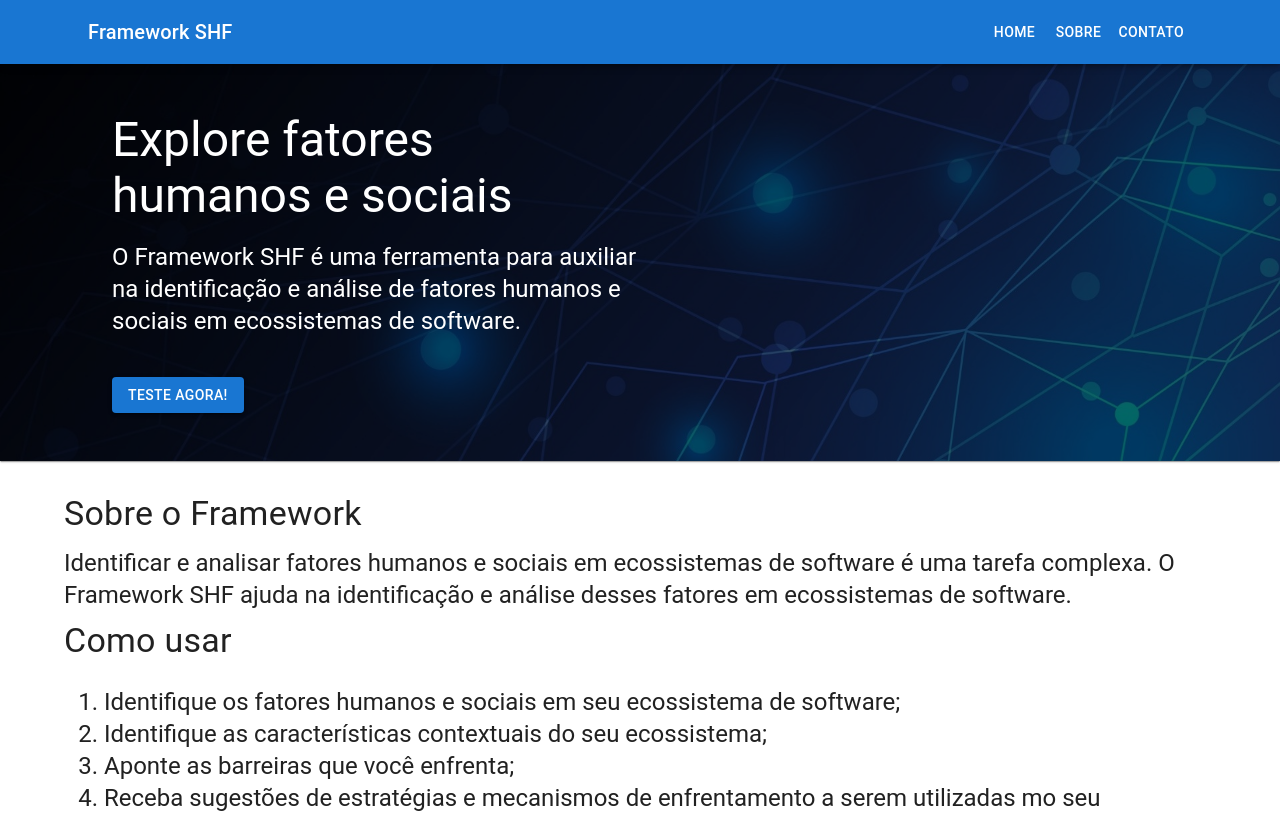
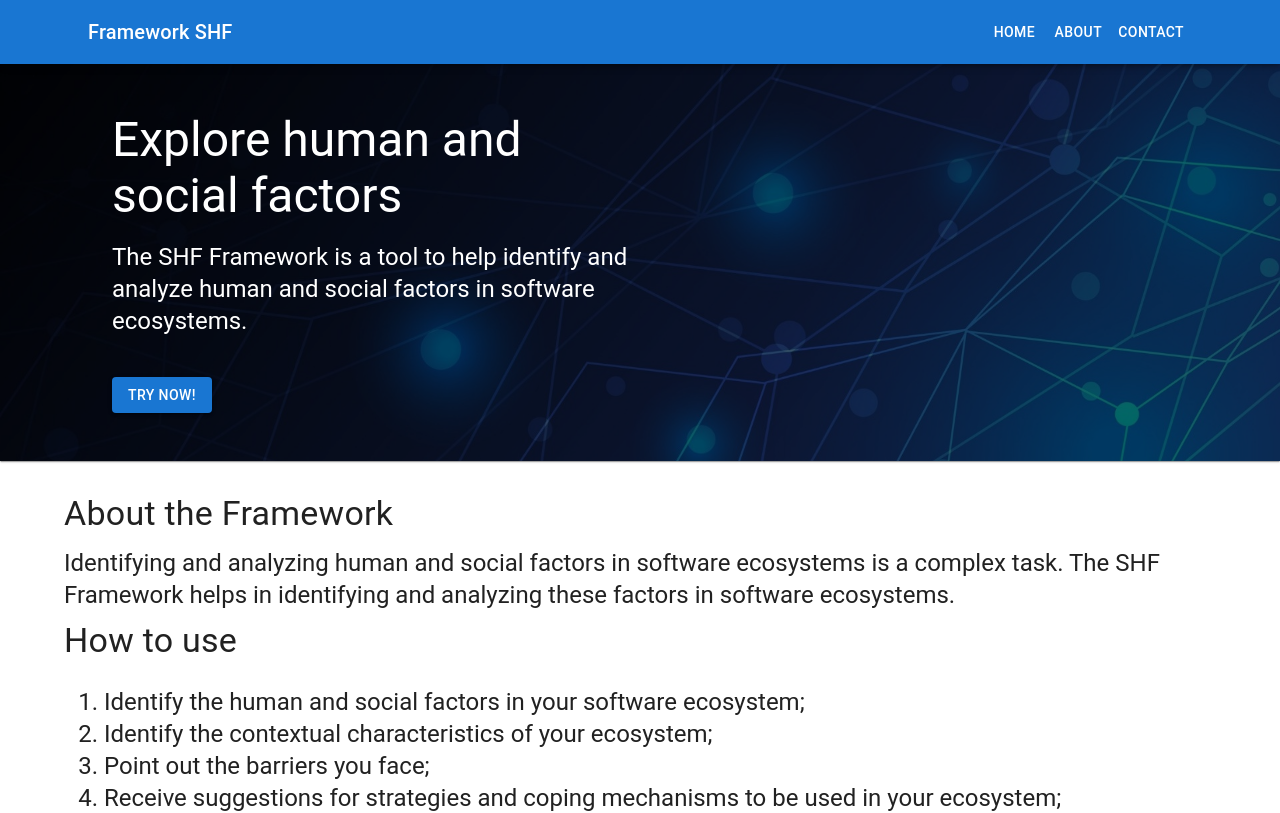
Before and after one commit to cassianojr/framework-shf, a React (Vite) app: page / in a window 1280 px wide. Shown: the top 813 px of the page. Built offline with nearby package versions, Linux system fonts and the light colour scheme.

Commit message:
Changed accordion size and translate everything to english

```diff
--- a/src/components/AccordionList.tsx
+++ b/src/components/AccordionList.tsx
@@ -40,9 +40,9 @@ export default function AccordionList(props: ListData) {
 
   return (
     <Box
-      sx={{ minWidth: '335px', maxWidth: '100%', height: 300, bgcolor: 'background.paper' }}>
+      sx={{ minWidth: '335px', maxWidth: '100%', height: 150, bgcolor: 'background.paper' }}>
       <List
-        height={300}
+        height={150}
         width='100%'
         itemSize={50}
         itemData={props}
--- a/src/components/FrameworkComponent.tsx
+++ b/src/components/FrameworkComponent.tsx
@@ -16,7 +16,7 @@ function FrameworkComponent() {
     <ArcherContainer strokeColor='black' noCurves >
       <Container sx={{ minHeight: '100vh' }}>
 
-        <Grid container spacing={1} style={{ height: '140vh' }}>
+        <Grid container spacing={1} style={{ height: '90vh' }}>
 
           <Grid container item xs={4}>
             <Box>
--- a/src/components/Navbar.tsx
+++ b/src/components/Navbar.tsx
@@ -31,12 +31,12 @@ const navItems = [
     path: '/'
   },
   {
-    name: 'Sobre',
-    path: '#sobre',
+    name: 'About',
+    path: '#about',
   },
   {
-    name: 'Contato',
-    path: '/contato',
+    name: 'Contact',
+    path: '/contact',
   }
 ];
 
--- a/src/pages/Home.tsx
+++ b/src/pages/Home.tsx
@@ -8,10 +8,10 @@ import image from '../assets/images/hero.jpg';
 function Home() {
 
   const heroData = {
-    title: 'Explore fatores humanos e sociais',
-    description: 'O Framework SHF é uma ferramenta para auxiliar na identificação e análise de fatores humanos e sociais em ecossistemas de software.',
+    title: 'Explore human and social factors',
+    description: 'The SHF Framework is a tool to help identify and analyze human and social factors in software ecosystems.',
     image,
-    button: 'Teste agora!',
+    button: 'Try now!',
     buttonLink: '/framework'
   }
 
@@ -20,25 +20,25 @@ function Home() {
       <Navbar />
       <Toolbar />
       <Hero {...heroData} />
-      <Container sx={{minHeight: '100vh' }}>
-        <section id="sobre">
+      <Container sx={{ minHeight: '100vh' }}>
+        <section id="about">
           <Box sx={{ my: 4 }}>
             <Typography variant="h4" component="h1" gutterBottom>
-              Sobre o Framework
+              About the Framework
             </Typography>
             <Typography variant="h5" component="h2" gutterBottom>
-              Identificar e analisar fatores humanos e sociais em ecossistemas de software é uma tarefa complexa. O Framework SHF ajuda na identificação e análise desses fatores em ecossistemas de software.
+              Identifying and analyzing human and social factors in software ecosystems is a complex task. The SHF Framework helps in identifying and analyzing these factors in software ecosystems.
             </Typography>
 
             <Typography variant="h4" component="h1" gutterBottom>
-              Como usar
+              How to use
             </Typography>
             <Typography variant="h5" component="h2" gutterBottom>
               <ol>
-                <li>Identifique os fatores humanos e sociais em seu ecossistema de software;</li>
-                <li>Identifique as características contextuais do seu ecossistema;</li>
-                <li>Aponte as barreiras que você enfrenta;</li>
-                <li>Receba sugestões de estratégias e mecanismos de enfrentamento a serem utilizadas mo seu ecossitema;</li>
+                <li>Identify the human and social factors in your software ecosystem;</li>
+                <li>Identify the contextual characteristics of your ecosystem;</li>
+                <li>Point out the barriers you face;</li>
+                <li>Receive suggestions for strategies and coping mechanisms to be used in your ecosystem;</li>
               </ol>
             </Typography>
             <Button
@@ -46,7 +46,7 @@ function Home() {
               to={heroData.buttonLink}
               variant="contained"
               sx={{ mt: 3, mr: 2 }}>
-              Teste agora!
+              Try now!
             </Button>
           </Box>
         </section>
```
